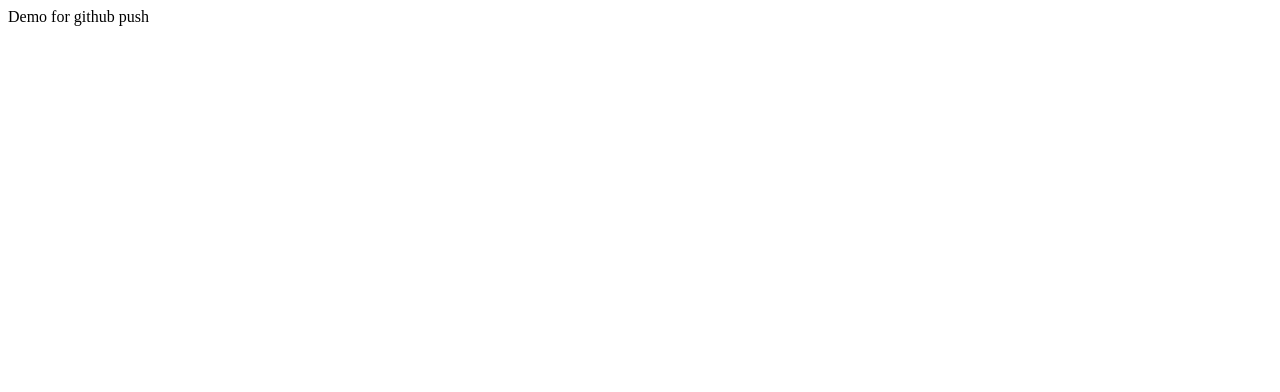
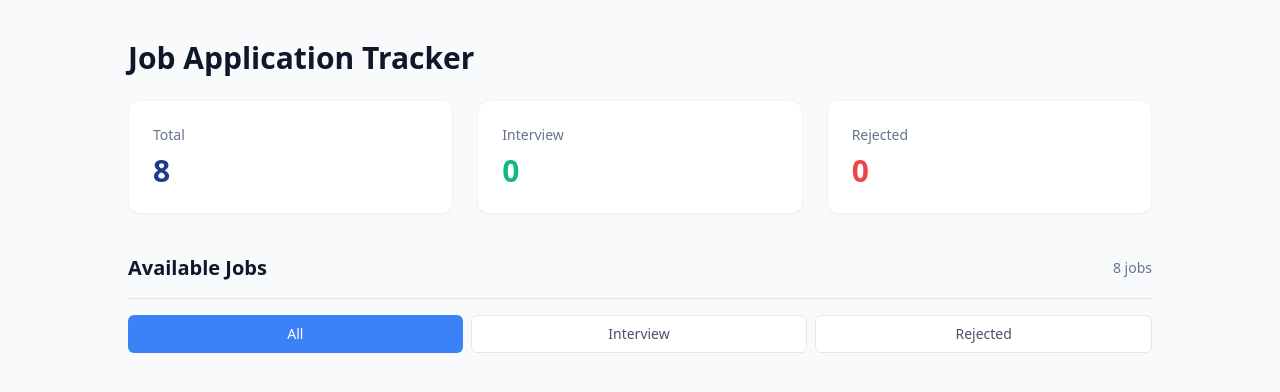
Before and after one commit to Arfan1317/Assignment_4, a plain HTML site: page index.html in a window 1280 px wide. Drawn offline with nearby package versions, Linux system fonts and the light colour scheme.

Commit message:
Added Header Css and sections

```diff
--- a/index.html
+++ b/index.html
@@ -3,9 +3,53 @@
 <head>
     <meta charset="UTF-8">
     <meta name="viewport" content="width=device-width, initial-scale=1.0">
-    <title>Document</title>
+    <title>Job Application Tracker</title>
+    <script src="https://cdn.tailwindcss.com"></script>
 </head>
-<body>
-    Demo for github push
+<body class="bg-slate-50 min-h-screen text-slate-800 font-sans p-4 md:p-10">
+
+    <div class="max-w-5xl mx-auto">
+
+        <header class="mb-10">
+            <h1 class="text-3xl font-bold text-slate-900 mb-6">Job Application Tracker</h1>
+
+            <div class="grid grid-cols-1 md:grid-cols-3 gap-4 md:gap-6">
+                <div class="bg-white p-6 rounded-xl shadow-sm border border-slate-100">
+                    <h2 class="text-sm font-medium text-slate-500 mb-2">Total</h2>
+                    <p id="count-total" class="text-3xl font-bold text-blue-900">8</p>
+                </div>
+                <div class="bg-white p-6 rounded-xl shadow-sm border border-slate-100">
+                    <h2 class="text-sm font-medium text-slate-500 mb-2">Interview</h2>
+                    <p id="count-interview" class="text-3xl font-bold text-[#10B981]">0</p>
+                </div>
+                <div class="bg-white p-6 rounded-xl shadow-sm border border-slate-100">
+                    <h2 class="text-sm font-medium text-slate-500 mb-2">Rejected</h2>
+                    <p id="count-rejected" class="text-3xl font-bold text-[#EF4444]">0</p>
+                </div>
+            </div>
+        </header>
+
+        <main>
+            <div class="flex flex-row justify-between items-center mb-4 border-b border-slate-200 pb-4">
+                <h2 class="text-lg sm:text-xl font-bold text-slate-900">Available Jobs</h2>
+                <p class="text-sm text-slate-500"><span id="section-job-count">8</span> jobs</p>
+            </div>
+
+            <div class="flex flex-row justify-between w-full gap-2 mb-6" id="tabs-container">
+                <button class="tab-btn active-tab flex-1 py-2 rounded-md text-xs sm:text-sm font-medium bg-blue-500 text-white transition" data-tab="All">All</button>
+                <button class="tab-btn flex-1 py-2 rounded-md text-xs sm:text-sm font-medium bg-white text-slate-600 border border-slate-200 hover:bg-slate-50 transition" data-tab="Interview">Interview</button>
+                <button class="tab-btn flex-1 py-2 rounded-md text-xs sm:text-sm font-medium bg-white text-slate-600 border border-slate-200 hover:bg-slate-50 transition" data-tab="Rejected">Rejected</button>
+            </div>
+
+            <div id="empty-state" class="hidden bg-white rounded-xl shadow-sm border border-slate-100 p-10 md:p-16 flex flex-col items-center justify-center text-center">
+                <img src="jobs.png" alt="No jobs" class="w-20 h-20 md:w-24 md:h-24 mb-4 opacity-80">
+                <h3 class="text-xl font-bold text-slate-800 mb-1">No jobs available</h3>
+                <p class="text-slate-500 text-sm">Check back soon for new job opportunities</p>
+            </div>
+
+            <div id="jobs-container" class="space-y-4">
+                </div>
+        </main>
+    </div>
 </body>
 </html>
```
